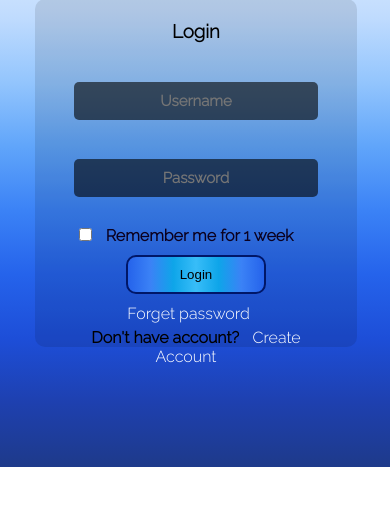
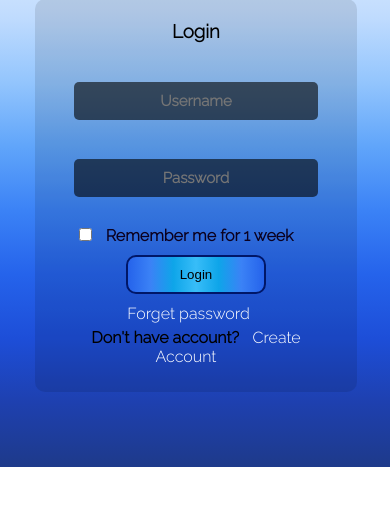
Before and after one commit to tushar2481/tushar2481.github.io, a PHP site: page /login.html in a window 390 px wide. Shown: the part 110-616 px from the top of the page. Run offline with PHP 8.4, Linux system fonts and the light colour scheme.

Commit message:
Update login.css

```diff
--- a/css/login.css
+++ b/css/login.css
@@ -144,7 +144,7 @@
 
     .form {
         width: 82%;
-        height: 60%;
+        height: auto;
         margin-left: 9%;
         margin-right: 9%;
         margin-top: 15%;
```
